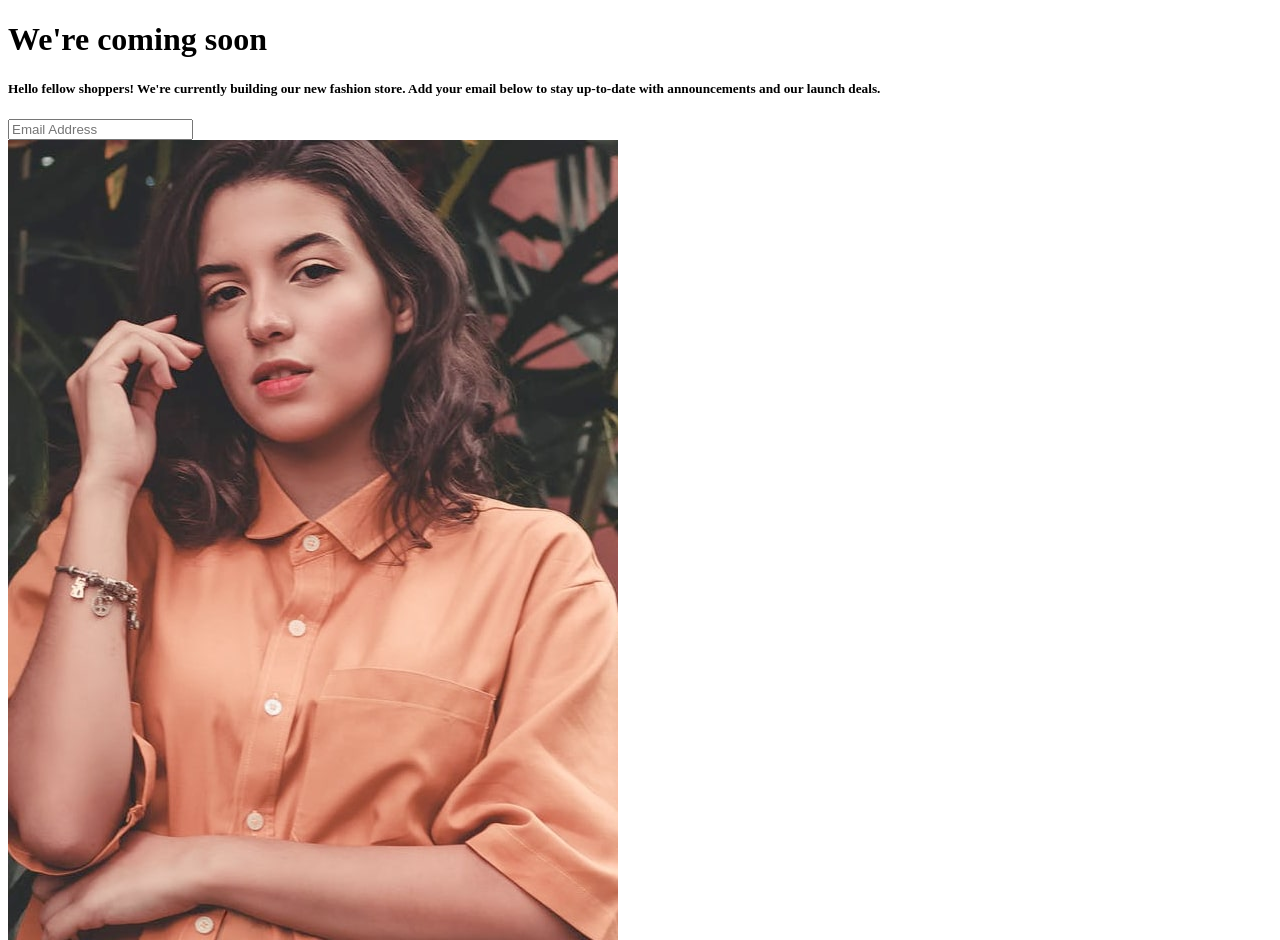
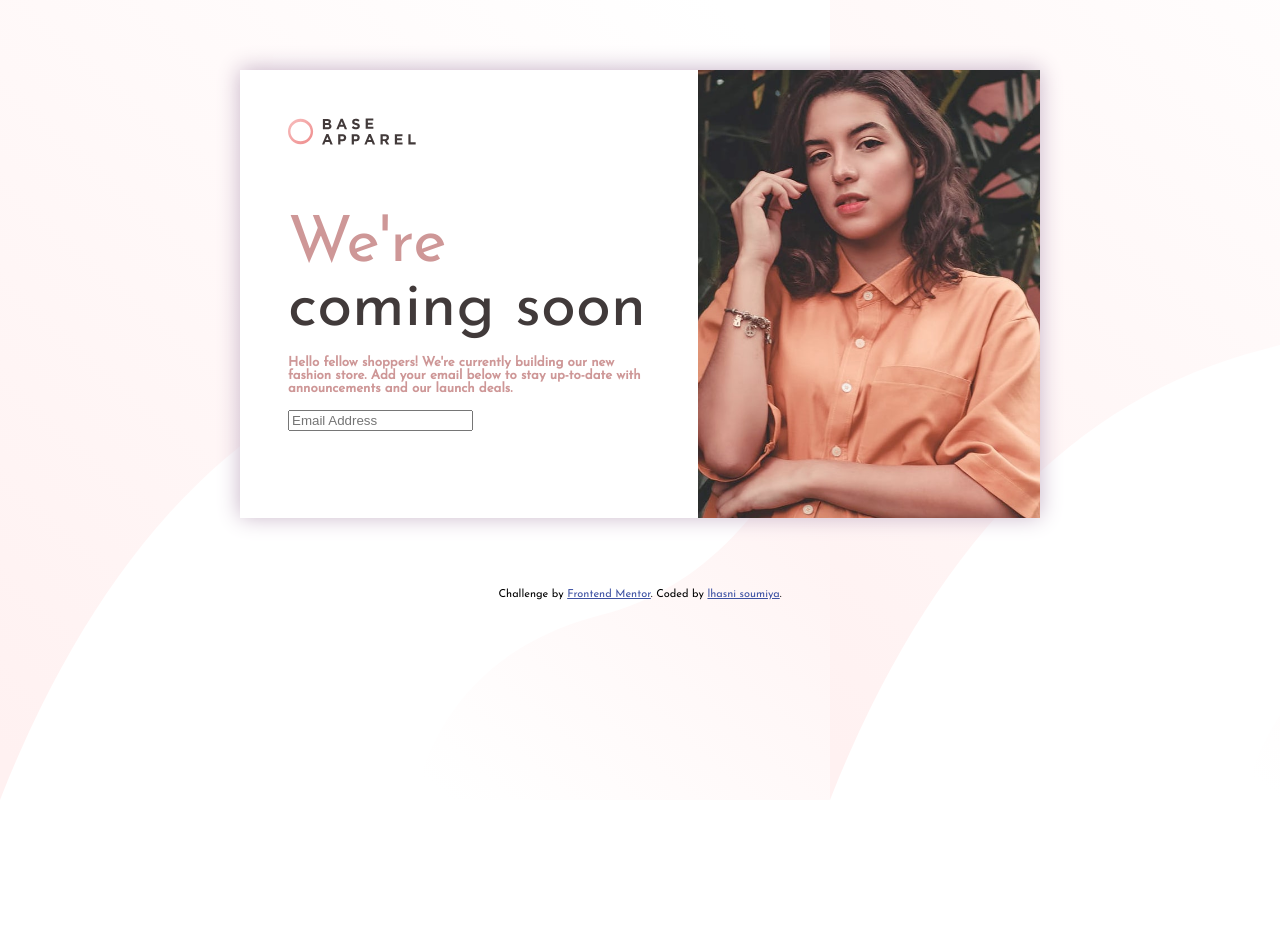
Before and after one commit to Seraphinaa/base-apparel-coming-soon, a plain HTML site: page index.html in a window 1280 px wide. Shown: the top 940 px of the page. After the commit the page ends 800 px from the top, so only its background shows below. Drawn offline with Linux system fonts and the light colour scheme.

Commit message:
add some style

```diff
--- a/index.html
+++ b/index.html
@@ -11,26 +11,29 @@
       sizes="32x32"
       href="./images/favicon-32x32.png"
     />
-
+    <link
+      href="https://fonts.googleapis.com/css?family=Josefin+Sans&display=swap"
+      rel="stylesheet"
+    />
     <title>Frontend Mentor | Base Apparel coming soon page</title>
 
     <!-- Feel free to remove these styles or customise in your own stylesheet 👍 -->
-    <style>
-      .attribution {
-        font-size: 11px;
-        text-align: center;
-      }
-      .attribution a {
-        color: hsl(228, 45%, 44%);
-      }
-    </style>
+    <link rel="stylesheet" href="style.css" />
   </head>
   <body>
-    <div>
-      <div>
-        <h1>We're coming soon</h1>
+    <div class="container">
+      <div class="content">
+        <img style="width:8rem" src="/images/logo.svg" alt="" />
+        <h1
+          style="margin:4rem 0 0 0;font-weight: 400; font-size:4rem;color:hsl(0, 6%, 24%)"
+        >
+          <span style="display:block;color:hsl(0, 36%, 70%);font-weight: 300;"
+            >We're</span
+          >
+          coming soon
+        </h1>
 
-        <h5>
+        <h5 style="margin:15px 0;color:hsl(0, 36%, 70%);font-weight:600">
           Hello fellow shoppers! We're currently building our new fashion store.
           Add your email below to stay up-to-date with announcements and our
           launch deals.
@@ -38,7 +41,7 @@
         <input type="text" placeholder="Email Address" />
       </div>
       <div class="image-container">
-        <img src="/images/hero-desktop.jpg" alt="" />
+        <img style="height:100%" src="/images/hero-desktop.jpg" alt="" />
       </div>
     </div>
 
--- /dev/null
+++ b/style.css
@@ -0,0 +1,40 @@
+.attribution {
+  font-size: 11px;
+  text-align: center;
+}
+.attribution a {
+  color: hsl(228, 45%, 44%);
+}
+* {
+  box-sizing: border-box;
+}
+body {
+  font-family: Josefin Sans;
+  font-size: 1rem;
+  margin: 0;
+  padding: 0;
+  background-image: url(/images/bg-pattern-desktop.svg);
+  overflow: hidden;
+}
+.container {
+  display: flex;
+  width: 50rem;
+  height: 35vw;
+  margin: 5.5vw auto;
+  background-color: white;
+  -webkit-box-shadow: 0px -1px 21px 0px rgba(199, 179, 199, 1);
+  -moz-box-shadow: 0px -1px 21px 0px rgba(199, 179, 199, 1);
+  box-shadow: 0px -1px 21px 0px rgba(199, 179, 199, 1);
+
+  overflow: hidden;
+}
+
+.image-container {
+  width: 100%;
+  height: 100%;
+  background: cadetblue;
+}
+
+.content {
+  padding: 3rem;
+}
```
